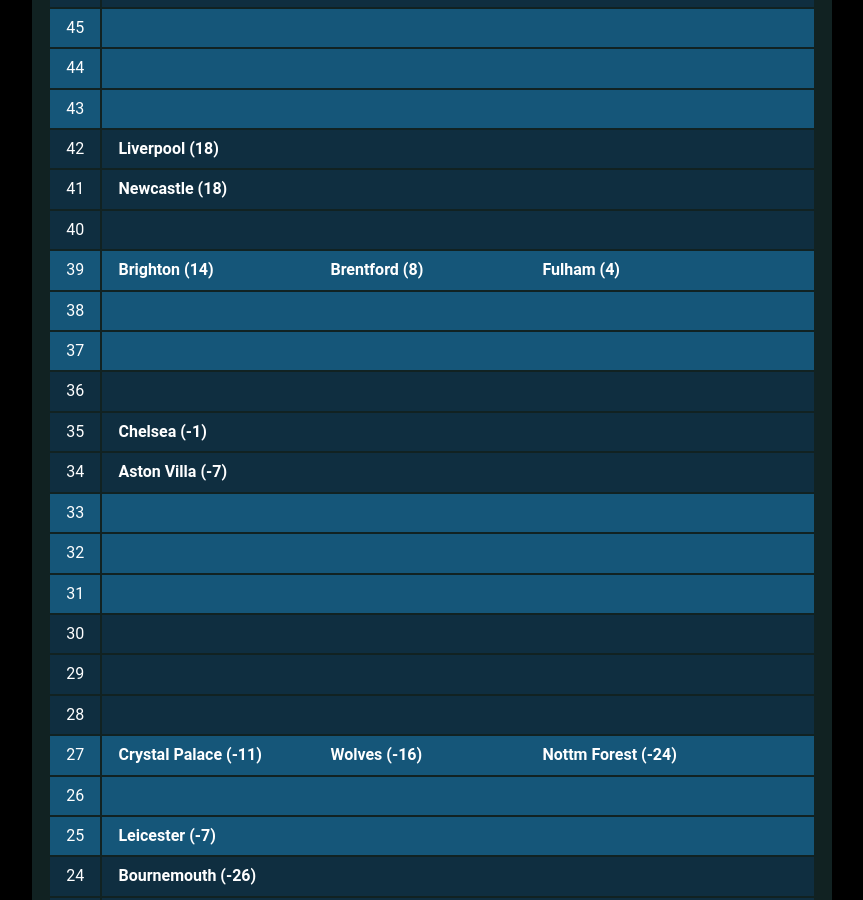
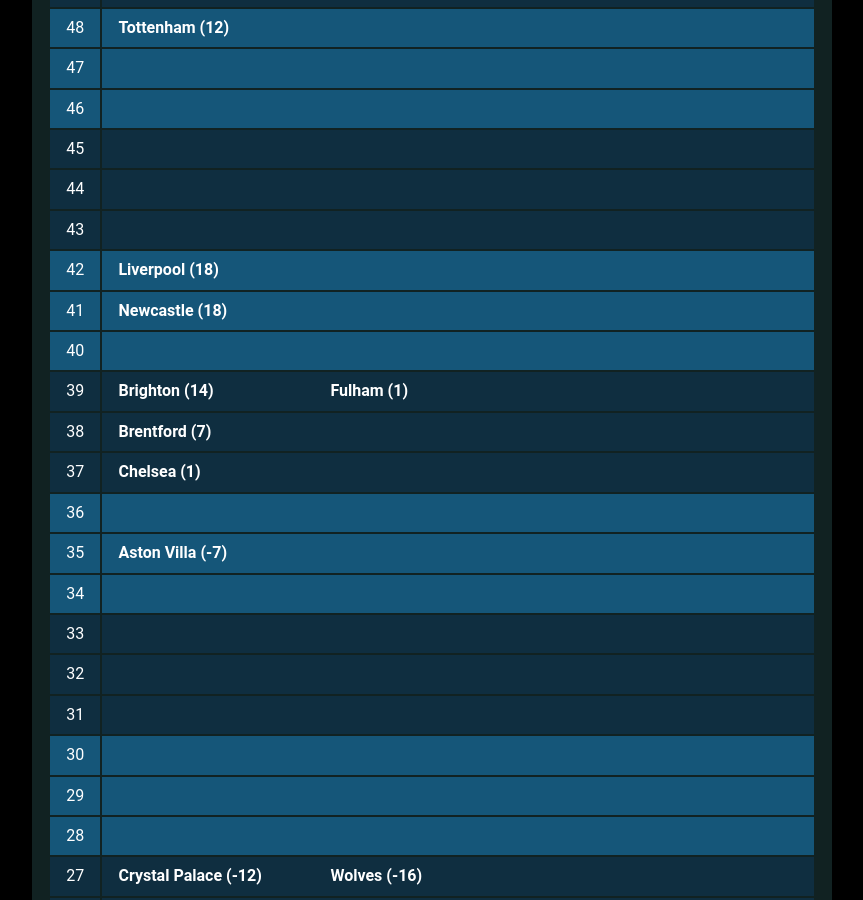
Before and after one commit to muru/muru.github.io, a Jekyll site: the page built from resources.md, in a window 1280 px wide and 900 px high, scrolled down 2204 px. Shown: the whole window, without its empty margins (208-1071 px from the left). Built offline with Jekyll 4.4.1, drawn with Linux system fonts in a browser that asks for light colours; some web fonts are replaced; some of the changed text lies outside the part shown.

Commit message:
updated cann-table: Mon 13 Mar 00:03:58 JST 2023

```diff
--- a/cann-table.html
+++ b/cann-table.html
@@ -1,239 +1,249 @@
 <table id="cann-table">
 <thead> <th> Pts </th> <th> Clubs (GD) </th> </thead>
 	<tr class="cann-row-1">
-		<td class="cann-point"> 63 </td>
+		<td class="cann-point"> 66 </td>
 		<td class="cann-clubs">
-			<span class="club-name"> Arsenal (34) </span>
+			<span class="club-name"> Arsenal (37) </span>
 		</td>
  	</tr>
 	<tr class="cann-row-1">
+		<td class="cann-point"> 65 </td>
+		<td class="cann-clubs">
+		</td>
+ 	</tr>
+	<tr class="cann-row-1">
+		<td class="cann-point"> 64 </td>
+		<td class="cann-clubs">
+		</td>
+ 	</tr>
+	<tr class="cann-row-2">
+		<td class="cann-point"> 63 </td>
+		<td class="cann-clubs">
+		</td>
+ 	</tr>
+	<tr class="cann-row-2">
 		<td class="cann-point"> 62 </td>
 		<td class="cann-clubs">
 		</td>
  	</tr>
+	<tr class="cann-row-2">
+		<td class="cann-point"> 61 </td>
+		<td class="cann-clubs">
+			<span class="club-name"> Man City (42) </span>
+		</td>
+ 	</tr>
 	<tr class="cann-row-1">
-		<td class="cann-point"> 61 </td>
+		<td class="cann-point"> 60 </td>
+		<td class="cann-clubs">
+		</td>
+ 	</tr>
+	<tr class="cann-row-1">
+		<td class="cann-point"> 59 </td>
+		<td class="cann-clubs">
+		</td>
+ 	</tr>
+	<tr class="cann-row-1">
+		<td class="cann-point"> 58 </td>
 		<td class="cann-clubs">
 		</td>
  	</tr>
 	<tr class="cann-row-2">
-		<td class="cann-point"> 60 </td>
+		<td class="cann-point"> 57 </td>
 		<td class="cann-clubs">
 		</td>
  	</tr>
 	<tr class="cann-row-2">
-		<td class="cann-point"> 59 </td>
+		<td class="cann-point"> 56 </td>
 		<td class="cann-clubs">
 		</td>
  	</tr>
 	<tr class="cann-row-2">
-		<td class="cann-point"> 58 </td>
-		<td class="cann-clubs">
-			<span class="club-name"> Man City (41) </span>
-		</td>
- 	</tr>
-	<tr class="cann-row-1">
-		<td class="cann-point"> 57 </td>
+		<td class="cann-point"> 55 </td>
 		<td class="cann-clubs">
 		</td>
  	</tr>
 	<tr class="cann-row-1">
-		<td class="cann-point"> 56 </td>
+		<td class="cann-point"> 54 </td>
 		<td class="cann-clubs">
 		</td>
  	</tr>
 	<tr class="cann-row-1">
-		<td class="cann-point"> 55 </td>
+		<td class="cann-point"> 53 </td>
+		<td class="cann-clubs">
+		</td>
+ 	</tr>
+	<tr class="cann-row-1">
+		<td class="cann-point"> 52 </td>
 		<td class="cann-clubs">
 		</td>
  	</tr>
 	<tr class="cann-row-2">
-		<td class="cann-point"> 54 </td>
+		<td class="cann-point"> 51 </td>
 		<td class="cann-clubs">
 		</td>
  	</tr>
 	<tr class="cann-row-2">
-		<td class="cann-point"> 53 </td>
-		<td class="cann-clubs">
-		</td>
- 	</tr>
-	<tr class="cann-row-2">
-		<td class="cann-point"> 52 </td>
-		<td class="cann-clubs">
-		</td>
- 	</tr>
-	<tr class="cann-row-1">
-		<td class="cann-point"> 51 </td>
-		<td class="cann-clubs">
-		</td>
- 	</tr>
-	<tr class="cann-row-1">
 		<td class="cann-point"> 50 </td>
-		<td class="cann-clubs">
-		</td>
- 	</tr>
-	<tr class="cann-row-1">
-		<td class="cann-point"> 49 </td>
 		<td class="cann-clubs">
 			<span class="club-name"> Man Utd (6) </span>
 		</td>
  	</tr>
 	<tr class="cann-row-2">
+		<td class="cann-point"> 49 </td>
+		<td class="cann-clubs">
+		</td>
+ 	</tr>
+	<tr class="cann-row-1">
 		<td class="cann-point"> 48 </td>
+		<td class="cann-clubs">
+			<span class="club-name"> Tottenham (12) </span>
+		</td>
+ 	</tr>
+	<tr class="cann-row-1">
+		<td class="cann-point"> 47 </td>
+		<td class="cann-clubs">
+		</td>
+ 	</tr>
+	<tr class="cann-row-1">
+		<td class="cann-point"> 46 </td>
 		<td class="cann-clubs">
 		</td>
  	</tr>
 	<tr class="cann-row-2">
-		<td class="cann-point"> 47 </td>
+		<td class="cann-point"> 45 </td>
 		<td class="cann-clubs">
 		</td>
  	</tr>
 	<tr class="cann-row-2">
-		<td class="cann-point"> 46 </td>
+		<td class="cann-point"> 44 </td>
 		<td class="cann-clubs">
-			<span class="club-name"> Tottenham (10) </span>
 		</td>
  	</tr>
-	<tr class="cann-row-1">
-		<td class="cann-point"> 45 </td>
+	<tr class="cann-row-2">
+		<td class="cann-point"> 43 </td>
 		<td class="cann-clubs">
 		</td>
  	</tr>
 	<tr class="cann-row-1">
-		<td class="cann-point"> 44 </td>
-		<td class="cann-clubs">
-		</td>
- 	</tr>
-	<tr class="cann-row-1">
-		<td class="cann-point"> 43 </td>
-		<td class="cann-clubs">
-		</td>
- 	</tr>
-	<tr class="cann-row-2">
 		<td class="cann-point"> 42 </td>
 		<td class="cann-clubs">
 			<span class="club-name"> Liverpool (18) </span>
 		</td>
  	</tr>
-	<tr class="cann-row-2">
+	<tr class="cann-row-1">
 		<td class="cann-point"> 41 </td>
 		<td class="cann-clubs">
 			<span class="club-name"> Newcastle (18) </span>
 		</td>
  	</tr>
-	<tr class="cann-row-2">
+	<tr class="cann-row-1">
 		<td class="cann-point"> 40 </td>
 		<td class="cann-clubs">
 		</td>
  	</tr>
-	<tr class="cann-row-1">
+	<tr class="cann-row-2">
 		<td class="cann-point"> 39 </td>
 		<td class="cann-clubs">
 			<span class="club-name"> Brighton (14) </span>
-			<span class="club-name"> Brentford (8) </span>
-			<span class="club-name"> Fulham (4) </span>
+			<span class="club-name"> Fulham (1) </span>
+		</td>
+ 	</tr>
+	<tr class="cann-row-2">
+		<td class="cann-point"> 38 </td>
+		<td class="cann-clubs">
+			<span class="club-name"> Brentford (7) </span>
+		</td>
+ 	</tr>
+	<tr class="cann-row-2">
+		<td class="cann-point"> 37 </td>
+		<td class="cann-clubs">
+			<span class="club-name"> Chelsea (1) </span>
 		</td>
  	</tr>
 	<tr class="cann-row-1">
-		<td class="cann-point"> 38 </td>
+		<td class="cann-point"> 36 </td>
 		<td class="cann-clubs">
 		</td>
  	</tr>
 	<tr class="cann-row-1">
-		<td class="cann-point"> 37 </td>
-		<td class="cann-clubs">
-		</td>
- 	</tr>
-	<tr class="cann-row-2">
-		<td class="cann-point"> 36 </td>
-		<td class="cann-clubs">
-		</td>
- 	</tr>
-	<tr class="cann-row-2">
 		<td class="cann-point"> 35 </td>
-		<td class="cann-clubs">
-			<span class="club-name"> Chelsea (-1) </span>
-		</td>
- 	</tr>
-	<tr class="cann-row-2">
-		<td class="cann-point"> 34 </td>
 		<td class="cann-clubs">
 			<span class="club-name"> Aston Villa (-7) </span>
 		</td>
  	</tr>
 	<tr class="cann-row-1">
+		<td class="cann-point"> 34 </td>
+		<td class="cann-clubs">
+		</td>
+ 	</tr>
+	<tr class="cann-row-2">
 		<td class="cann-point"> 33 </td>
 		<td class="cann-clubs">
 		</td>
  	</tr>
-	<tr class="cann-row-1">
+	<tr class="cann-row-2">
 		<td class="cann-point"> 32 </td>
 		<td class="cann-clubs">
 		</td>
  	</tr>
-	<tr class="cann-row-1">
+	<tr class="cann-row-2">
 		<td class="cann-point"> 31 </td>
 		<td class="cann-clubs">
 		</td>
  	</tr>
-	<tr class="cann-row-2">
+	<tr class="cann-row-1">
 		<td class="cann-point"> 30 </td>
 		<td class="cann-clubs">
 		</td>
  	</tr>
-	<tr class="cann-row-2">
+	<tr class="cann-row-1">
 		<td class="cann-point"> 29 </td>
 		<td class="cann-clubs">
 		</td>
  	</tr>
-	<tr class="cann-row-2">
+	<tr class="cann-row-1">
 		<td class="cann-point"> 28 </td>
 		<td class="cann-clubs">
 		</td>
  	</tr>
-	<tr class="cann-row-1">
+	<tr class="cann-row-2">
 		<td class="cann-point"> 27 </td>
 		<td class="cann-clubs">
-			<span class="club-name"> Crystal Palace (-11) </span>
+			<span class="club-name"> Crystal Palace (-12) </span>
 			<span class="club-name"> Wolves (-16) </span>
-			<span class="club-name"> Nottm Forest (-24) </span>
+		</td>
+ 	</tr>
+	<tr class="cann-row-2">
+		<td class="cann-point"> 26 </td>
+		<td class="cann-clubs">
+			<span class="club-name"> Nottm Forest (-26) </span>
+		</td>
+ 	</tr>
+	<tr class="cann-row-2">
+		<td class="cann-point"> 25 </td>
+		<td class="cann-clubs">
+			<span class="club-name"> Everton (-18) </span>
 		</td>
  	</tr>
 	<tr class="cann-row-1">
-		<td class="cann-point"> 26 </td>
+		<td class="cann-point"> 24 </td>
 		<td class="cann-clubs">
+			<span class="club-name"> Leicester (-9) </span>
+			<span class="club-name"> West Ham (-10) </span>
+			<span class="club-name"> Bournemouth (-26) </span>
 		</td>
  	</tr>
 	<tr class="cann-row-1">
-		<td class="cann-point"> 25 </td>
-		<td class="cann-clubs">
-			<span class="club-name"> Leicester (-7) </span>
-		</td>
- 	</tr>
-	<tr class="cann-row-2">
-		<td class="cann-point"> 24 </td>
-		<td class="cann-clubs">
-			<span class="club-name"> Bournemouth (-26) </span>
-		</td>
- 	</tr>
-	<tr class="cann-row-2">
 		<td class="cann-point"> 23 </td>
 		<td class="cann-clubs">
-			<span class="club-name"> West Ham (-10) </span>
 			<span class="club-name"> Leeds (-11) </span>
-			<span class="club-name"> Everton (-19) </span>
-		</td>
- 	</tr>
-	<tr class="cann-row-2">
-		<td class="cann-point"> 22 </td>
-		<td class="cann-clubs">
 		</td>
  	</tr>
 	<tr class="cann-row-1">
-		<td class="cann-point"> 21 </td>
+		<td class="cann-point"> 22 </td>
 		<td class="cann-clubs">
 			<span class="club-name"> Southampton (-21) </span>
 		</td>
  	</tr>
 </table>
-<span id="cann-gen-note"> Generated on  Sunday, 12 March 2023 at 00:02 JST. </span>
+<span id="cann-gen-note"> Generated on  Monday, 13 March 2023 at 00:03 JST. </span>
```
